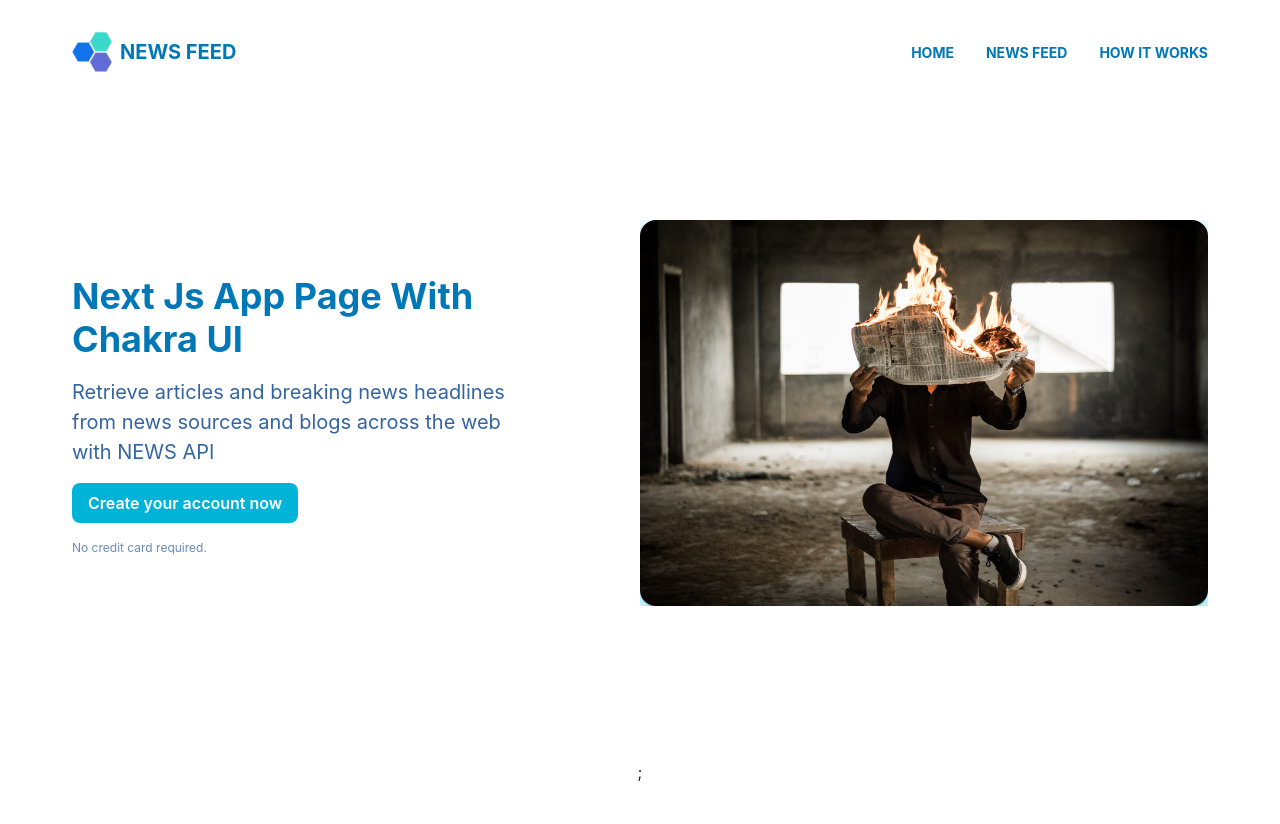
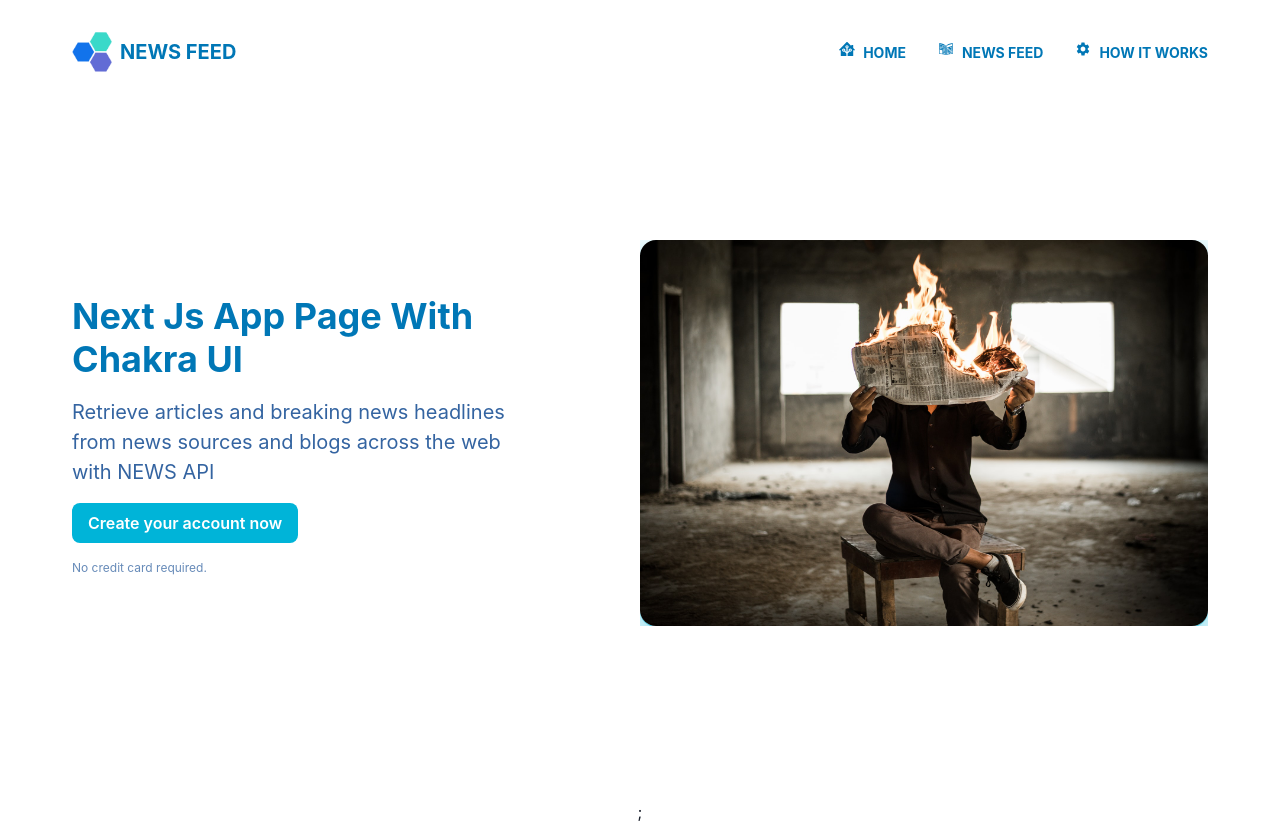
Before and after one commit to manitu85/beyond-news, a Next.js app: page / in a window 1280 px wide. Before the commit the page ends 800 px from the top, so only its background shows below. Built offline with nearby package versions, Linux system fonts and the light colour scheme.

Commit message:
completed home page

```diff
--- a/components/Header.js
+++ b/components/Header.js
@@ -1,7 +1,11 @@
 import NextLink from 'next/link';
 import React, { useState } from 'react';
 
-import { Box, Flex, Text, Button, Link } from '@chakra-ui/react';
+import { MdSettings } from 'react-icons/md';
+import { SiHomeassistant } from 'react-icons/si';
+import { GiNewspaper } from 'react-icons/gi';
+
+import { Box, Flex, Text, Button, Link, Icon } from '@chakra-ui/react';
 import Logo from './Logo';
 import { CloseIcon, MenuIcon } from './Icons';
 
@@ -33,7 +37,7 @@ const Header = (props) => {
       </Flex>
 
       <Box display={{ base: 'block', md: 'none' }} onClick={toggleMenu}>
-        {show ? <CloseIcon /> : <MenuIcon />}
+        {show ? <CloseIcon boxSize={6} /> : <MenuIcon boxSize={6} />}
       </Box>
 
       <Box
@@ -47,17 +51,16 @@ const Header = (props) => {
           direction={['column', 'row', 'row', 'row']}
           pt={[4, 4, 0, 0]}
         >
-          <NavLink href="/" name="home" />
-          <NavLink href="/news" name="news feed" />
-          <NavLink href="/how" name="How It works" isLast />
+          <NavLink href="/" name="home" icon={SiHomeassistant} />
+          <NavLink href="/news" name="news feed" icon={GiNewspaper} />
+          <NavLink href="/how" name="How It works" isLast icon={MdSettings} />
         </Flex>
       </Box>
     </Flex>
   );
 };
 
-function NavLink({ href = '/', name, isLast, ...rest }) {
-  // Must add passHref to Link from chakra-ui
+function NavLink({ href = '/', name, isLast, icon, ...rest }) {
   return (
     <Text
       as="li"
@@ -66,15 +69,14 @@ function NavLink({ href = '/', name, isLast, ...rest }) {
       display="block"
       fontWeight="bold"
       fontSize="14px"
+      _hover={{ color: 'primary.500' }}
+      _active={{ color: 'primary.500' }}
       {...rest}
     >
+      <Icon as={icon} mr={2} boxSize={4} transform="translateY(-1px)" />
+      {/* Must add passHref to Link from chakra-ui */}
       <NextLink href={href} passHref>
-        <Link
-          _hover={{ decoration: 'none', color: 'primary.500' }}
-          _active={{ color: 'primary.500' }}
-        >
-          {name}
-        </Link>
+        <Link _hover={{ decoration: 'none' }}>{name}</Link>
       </NextLink>
     </Text>
   );
--- a/components/Hero.js
+++ b/components/Hero.js
@@ -1,17 +1,9 @@
 import React from 'react';
 import NextImage from 'next/image';
 import PropTypes from 'prop-types';
-import { chakra } from '@chakra-ui/react';
+import { chakra, shouldForwardProp } from '@chakra-ui/react';
 import styled from '@emotion/styled';
-import {
-  Box,
-  Button,
-  Flex,
-  Image,
-  Heading,
-  Stack,
-  Text
-} from '@chakra-ui/react';
+import { Box, Button, Flex, Heading, Stack, Text } from '@chakra-ui/react';
 
 export default function Hero({
   title,
@@ -28,7 +20,7 @@ export default function Hero({
         justify={{ base: 'center', md: 'space-around', xl: 'space-between' }}
         direction={{ base: 'column-reverse', md: 'row' }}
         wrap="no-wrap"
-        minH="70vh"
+        minH="75vh"
         px={8}
         mb={16}
         {...rest}
@@ -56,6 +48,7 @@ export default function Hero({
             fontWeight="normal"
             lineHeight={1.5}
             textAlign={['center', 'center', 'left', 'left']}
+            my={2}
           >
             {subtitle}
           </Heading>
@@ -84,7 +77,6 @@ export default function Hero({
           mb={{ base: 12, md: 0 }}
           sx={{ '> div ': { overflow: 'visible !important' } }}
         >
-          {/* TODO: Make this change every X secs */}
           <StyledImage
             src={image}
             layout="intrinsic"
@@ -98,6 +90,7 @@ export default function Hero({
   );
 }
 
+// Chakra factory component with Next js Image component
 const HeroImage = chakra(NextImage, {
   baseStyle: {
     maxH: 120,
--- a/components/Icons.js
+++ b/components/Icons.js
@@ -1,25 +1,21 @@
 import React from 'react';
+import { createIcon } from '@chakra-ui/icons';
 
-const CloseIcon = () => (
-  <svg width="24" viewBox="0 0 18 18" xmlns="http://www.w3.org/2000/svg">
-    <title>Close</title>
+export const CloseIcon = createIcon({
+  displayName: 'CloseIcon',
+  viewBox: '0 0 18 18',
+  path: (
     <path
-      fill="white"
+      fill="currentColor"
       d="M9.00023 7.58599L13.9502 2.63599L15.3642 4.04999L10.4142 8.99999L15.3642 13.95L13.9502 15.364L9.00023 10.414L4.05023 15.364L2.63623 13.95L7.58623 8.99999L2.63623 4.04999L4.05023 2.63599L9.00023 7.58599Z"
     />
-  </svg>
-);
+  )
+});
 
-const MenuIcon = () => (
-  <svg
-    width="24px"
-    viewBox="0 0 20 20"
-    xmlns="http://www.w3.org/2000/svg"
-    fill="white"
-  >
-    <title>Menu</title>
-    <path d="M0 3h20v2H0V3zm0 6h20v2H0V9zm0 6h20v2H0v-2z" />
-  </svg>
-);
-
-export { CloseIcon, MenuIcon };
+export const MenuIcon = createIcon({
+  displayName: 'MenuIcon',
+  viewBox: '0 0 20 20',
+  path: (
+    <path fill="currentColor" d="M0 3h20v2H0V3zm0 6h20v2H0V9zm0 6h20v2H0v-2z" />
+  )
+});
--- a/package.json
+++ b/package.json
@@ -8,12 +8,14 @@
     "start": "next start"
   },
   "dependencies": {
+    "@chakra-ui/icons": "^1.0.7",
     "@chakra-ui/react": "^1.4.1",
     "@emotion/react": "11",
     "@emotion/styled": "11",
     "framer-motion": "4",
     "next": "10.0.9",
     "react": "17.0.2",
-    "react-dom": "17.0.2"
+    "react-dom": "17.0.2",
+    "react-icons": "^4.2.0"
   }
 }
--- a/utils/theme.js
+++ b/utils/theme.js
@@ -11,6 +11,10 @@ const colors = {
     700: '#0077b6ff',
     800: '#023e8aff',
     900: '#03045eff'
+  },
+  secondary: {
+    100: '#3ad9c9',
+    200: '#3ad9c9'
   }
 };
 
```
Also changed, not shown: 1 other file (tests, documents, lock files or other folders).
